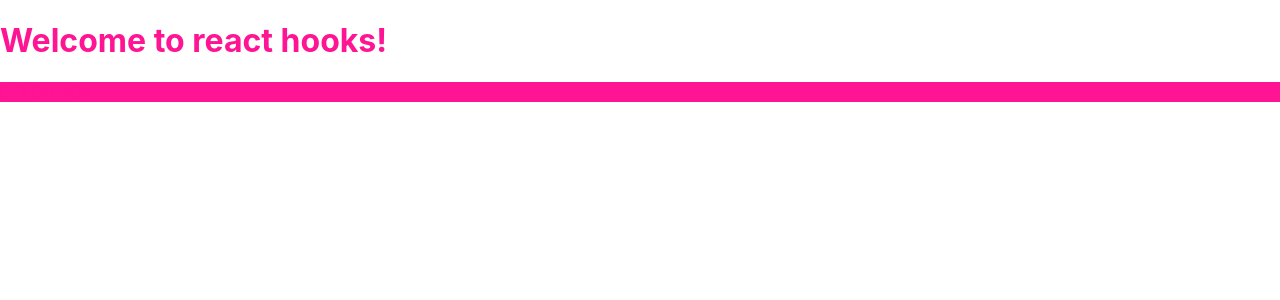
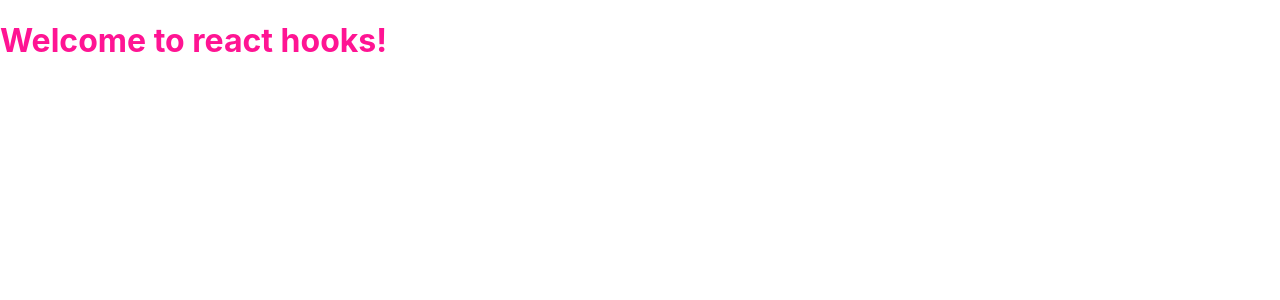
Before and after one commit to sondinhcao90/react-hook-basic, a React (Create React App) app: page / in a window 1280 px wide. Shown: the top 300 px of the page. Built offline with nearby package versions, Linux system fonts and the light colour scheme.

Commit message:
-add UI UX

```diff
--- a/src/components/ColorBox/ColorBox.scss
+++ b/src/components/ColorBox/ColorBox.scss
@@ -0,0 +1,11 @@
+.color-box {
+    $box-size: 200px;
+
+    display: inline-block;
+    width: $box-size;
+    height: $box-size;
+    border-radius: 8px;
+
+    transition: all 0.35s ease-in-out 0s;
+    cursor: pointer;
+}
--- a/src/components/ColorBox/index.jsx
+++ b/src/components/ColorBox/index.jsx
@@ -1,5 +1,6 @@
 import React, { useState } from 'react';
 import PropTypes from 'prop-types';
+import './ColorBox.scss'
 
 ColorBox.propTypes = {
 
@@ -12,12 +13,17 @@ function getRandomColor() {
 }
 
 function ColorBox() {
-    const [color, setColor] = useState('deeppink')
+    const [color, setColor] = useState(() => {
+        const initColor = localStorage.getItem('box-color') || 'deepping'
+        return initColor
+    })
 
     function handleBoxClick() {
         // get random color
         const newColor = getRandomColor();
         setColor(newColor);
+
+        localStorage.setItem('box-color', newColor);
     }
 
     return (
@@ -25,7 +31,6 @@ function ColorBox() {
             style={{ backgroundColor: color }}
             onClick={handleBoxClick}
         >
-            COLOR BOX
         </div>
     );
 }
```
